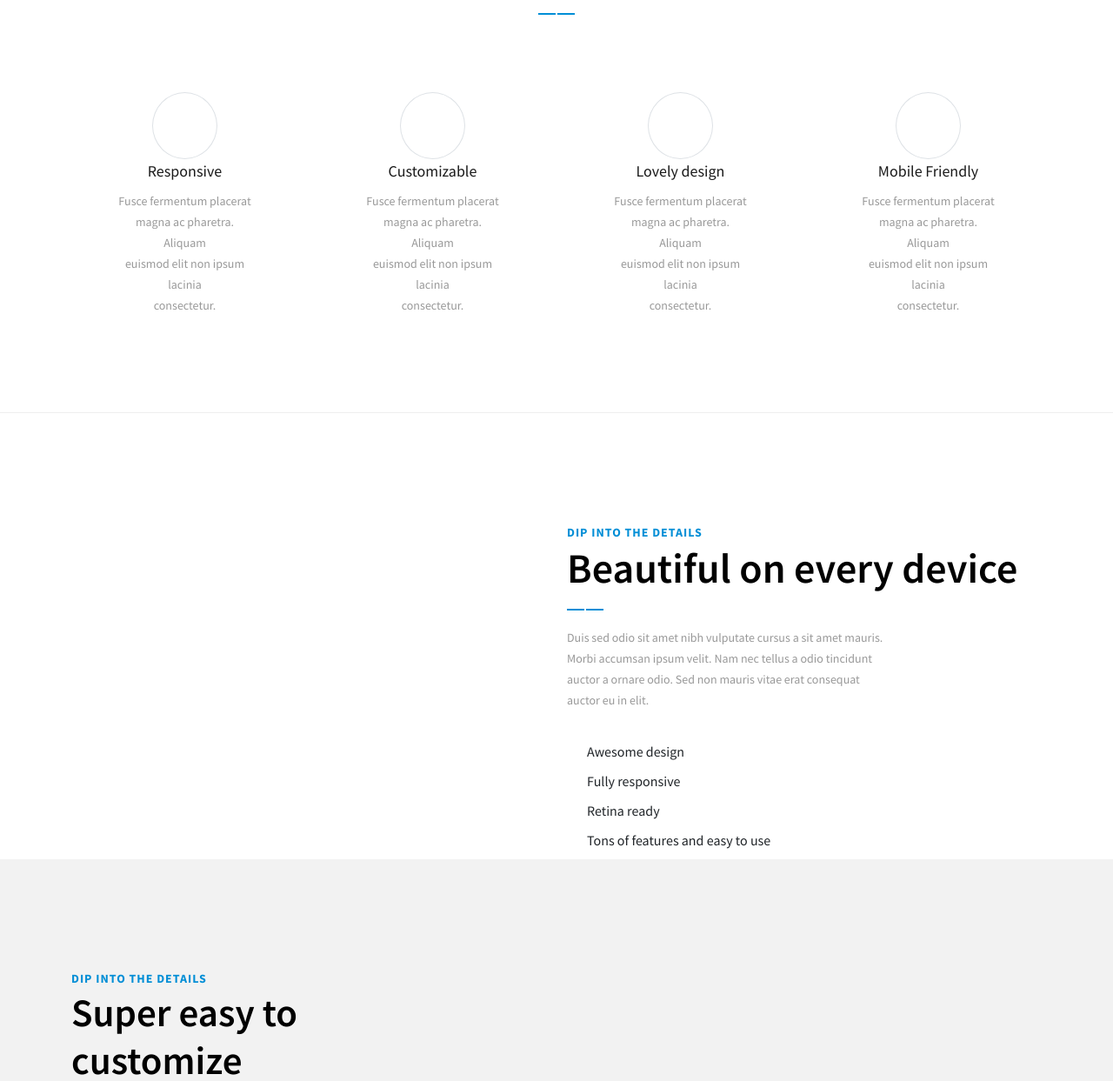
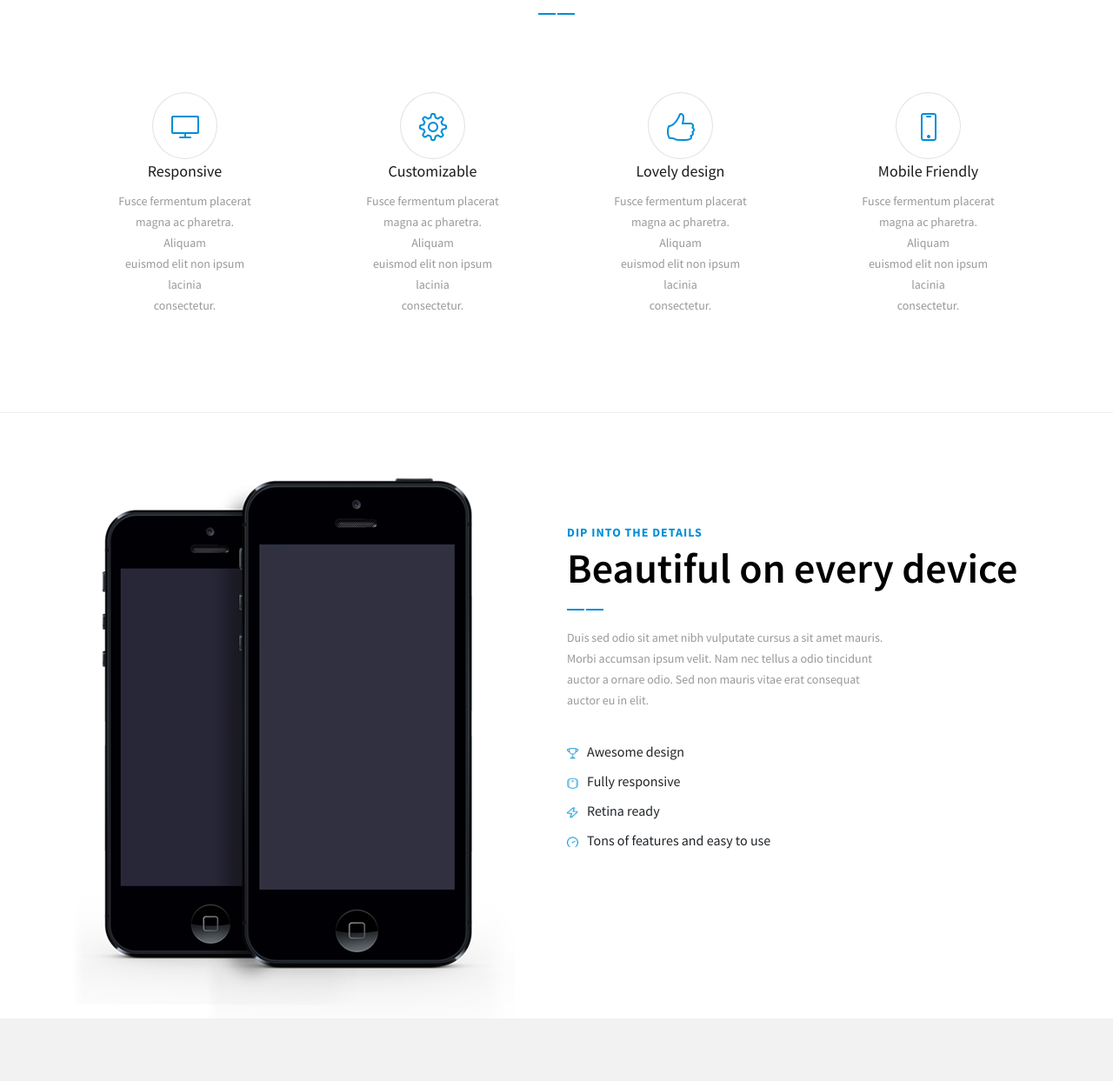
Before and after one commit to KaziSadibReza/Lucid-Home, a plain HTML site: page index.html in a window 1280 px wide. Shown: the part 843-2086 px from the top of the page at 87% size. Drawn offline with nearby package versions, Linux system fonts and the light colour scheme; the site is published under a folder, as on GitHub Pages, so addresses that start at the root find nothing.

Commit message:
Update index.html

```diff
--- a/index.html
+++ b/index.html
@@ -9,7 +9,7 @@
     <link
       rel="icon"
       type="image/x-icon"
-      href="/img/The_Lucid__L__Icon-removebg-preview.png"
+      href="img/The_Lucid__L__Icon-removebg-preview.png"
     />
     <!-- Bootstrap linked here -->
     <link
@@ -122,7 +122,7 @@
           <div class="col-lg-3">
             <div class="inner-feature">
               <div class="icon-box border rounded-circle">
-                <img src="/img/Monitor.png" alt="" />
+                <img src="img/Monitor.png" alt="" />
               </div>
               <h4>Responsive</h4>
               <p>
@@ -136,7 +136,7 @@
           <div class="col-lg-3">
             <div class="inner-feature">
               <div class="icon-box border rounded-circle">
-                <img src="/img/Settings.png" alt="" />
+                <img src="img/Settings.png" alt="" />
               </div>
               <h4>Customizable</h4>
               <p>
@@ -150,7 +150,7 @@
           <div class="col-lg-3">
             <div class="inner-feature">
               <div class="icon-box border rounded-circle">
-                <img src="/img/Like.png" alt="" />
+                <img src="img/Like.png" alt="" />
               </div>
               <h4>Lovely design</h4>
               <p>
@@ -164,7 +164,7 @@
           <div class="col-lg-3">
             <div class="inner-feature">
               <div class="icon-box border rounded-circle">
-                <img src="/img/Phone.png" alt="" />
+                <img src="img/Phone.png" alt="" />
               </div>
               <h4>Mobile Friendly</h4>
               <p>
@@ -184,7 +184,7 @@
       <div class="container">
         <div class="row">
           <div class="col-lg-6">
-            <img src="/img/devices.png" alt="" class="img-fluid" />
+            <img src="img/devices.png" alt="" class="img-fluid" />
           </div>
           <div class="col-lg-6">
             <div class="title">
@@ -200,11 +200,11 @@
               auctor eu in elit.
             </p>
             <ul>
-              <li><img src="/img/Cup.png" alt="" />Awesome design</li>
-              <li><img src="/img/Mouse.png" alt="" />Fully responsive</li>
-              <li><img src="/img/Energy.png" alt="" />Retina ready</li>
+              <li><img src="img/Cup.png" alt="" />Awesome design</li>
+              <li><img src="img/Mouse.png" alt="" />Fully responsive</li>
+              <li><img src="img/Energy.png" alt="" />Retina ready</li>
               <li>
-                <img src="/img/Speedometer.png" alt="" />Tons of features and
+                <img src="img/Speedometer.png" alt="" />Tons of features and
                 easy to use
               </li>
             </ul>
@@ -234,7 +234,7 @@
             </p>
           </div>
           <div class="col-lg-7">
-            <img src="/img/iPhone 5.png" alt="" class="img-fluid hello" />
+            <img src="img/iPhone 5.png" alt="" class="img-fluid hello" />
           </div>
         </div>
       </div>
```
